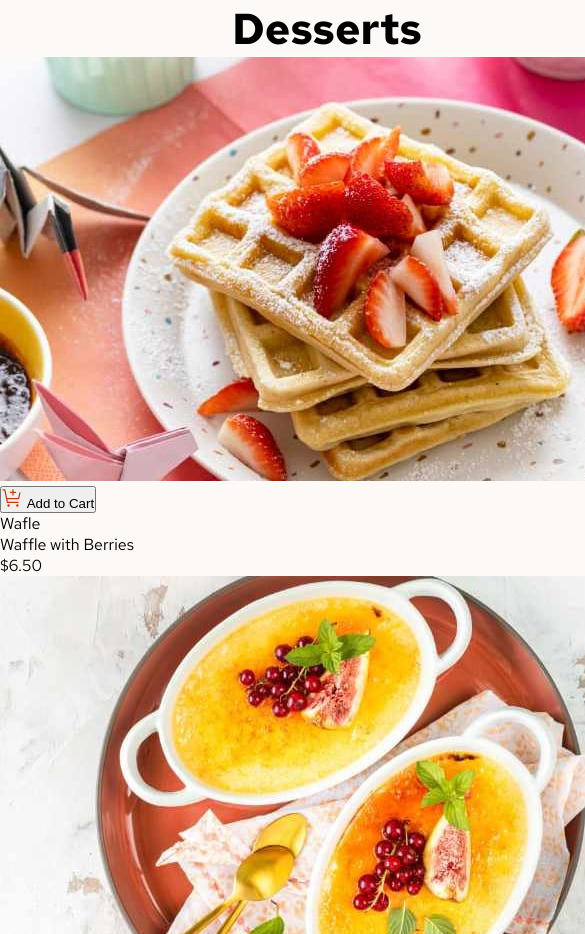
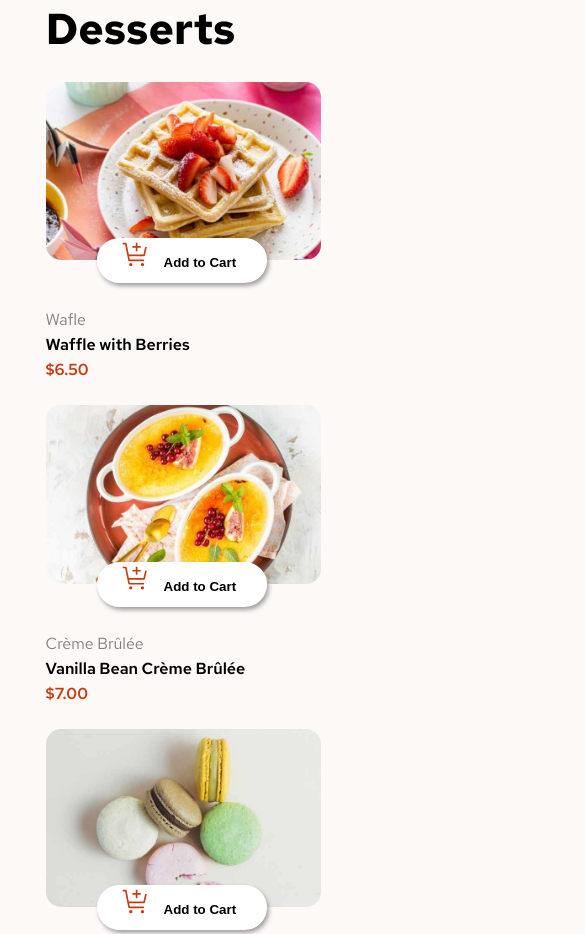
Before and after one commit to JeffDev-play/projeto-product-list, a plain HTML site: page index.html in a window 390 px wide. Shown: the top 934 px of the page, 585 px wide, since content can reach past the window. Drawn offline with Linux system fonts and the light colour scheme.

Commit message:
mobile first em progresso

```diff
--- a/index.html
+++ b/index.html
@@ -8,13 +8,15 @@
 
   <title>Frontend Mentor | Product list with cart</title>
   <style>
-    .attribution { font-size: 11px; text-align: center; }
+    .attribution { font-size: 11px; text-align: center; margin: 20px; }
     .attribution a { color: hsl(228, 45%, 44%); }
   </style>
 </head>
 <body>
   <main id="container">
-    <header>Desserts</header>
+    <header>
+      <h1>Desserts</h1>
+    </header>
 
     <section id="walfleprod" class="products">
       <img src="assets/images/image-waffle-mobile.jpg" alt="image waffle">
@@ -116,15 +118,17 @@
     </section>
 
     <section id="cart">
-
+      <h1>Your Cart (0)</h1>
+      <img src="assets/images/illustration-empty-cart.svg" alt="">
+      <p>Your added items will appear here</p>
     </section>
   </main>
 
 
 
   <footer class="attribution">
-    Challenge by <a href="https://www.frontendmentor.io?ref=challenge">Frontend Mentor</a>.
-    Coded by <a href="#">Your Name Here</a>.
+    Challenge by <a href="https://www.frontendmentor.io?ref=challenge" target="_blank" rel="external">Frontend Mentor</a>.
+    Coded by <a href="https://github.com/JeffDev-play" target="_blank" rel="external">JeffDev</a>.
   </footer>
 </body>
 </html>
--- a/styles/style.css
+++ b/styles/style.css
@@ -14,19 +14,96 @@ body {
 
 main#container {
     display: grid;
-    justify-items: center;
+    justify-content: center;
 }
 
-main > header {
+main > header > h1{
     color: black;
     font-weight: bold;
     font-size: 2.7em;
+    margin-bottom: 25px;
 }
 
-button {
-   display: block;
+section.products {
+    margin-bottom: 20px;
 }
 
-button > p {
-    display: inline-block;
+section.products > img {
+    width: 275px;
+    border-radius: 15px;
 }
+
+section.products > p {
+    font-weight: 600;
+    line-height: 30px;
+    margin-top: -5px;
+}
+
+section.products > p.name {
+    font-weight: 400;
+    color: grey;
+}
+
+section.products > p.price {
+    color: hsl(14, 86%, 42%);
+}
+
+section.products > button {
+   display: flex;
+   width: 170px;
+   height: 45px;
+   border-radius: 30px;
+   background-color: white;
+   border: solid white;
+   box-shadow: 2px 3px 4px rgba(95, 94, 94, 0.563);
+   transform: translate(30%, -60%);
+}
+section.products > button > img {
+    display: block;
+    width: 28px;
+    margin-left: 22px;
+}
+
+section.products > button:hover {
+    background-color: hsl(14, 86%, 42%);
+    border: solid hsl(14, 86%, 42%);
+    cursor: pointer;
+    transition: border, background-color, 0.5s;
+}
+
+section.products > button:hover > img {
+    filter: brightness(0) invert(1);
+    transition: filter, 0.5s;
+}
+
+section.products > button:hover > p {
+    color: white;
+    transition: color, 0.5s;
+}
+
+section.products > button > p {
+    color: rgb(0, 0, 0);
+    font-weight: bold;
+    padding: 14px;
+}
+
+section#cart {
+    background-color: white;
+    border-radius: 15px;
+    padding: 30px;
+    margin-bottom: 20px;
+}
+
+section#cart > h1 {
+    color: hsl(14, 86%, 42%);
+    margin-bottom: 50px;
+}
+
+section#cart > p {
+   text-align: center;
+}
+
+section#cart > img {
+    display: block;
+    margin: auto;
+}
```
